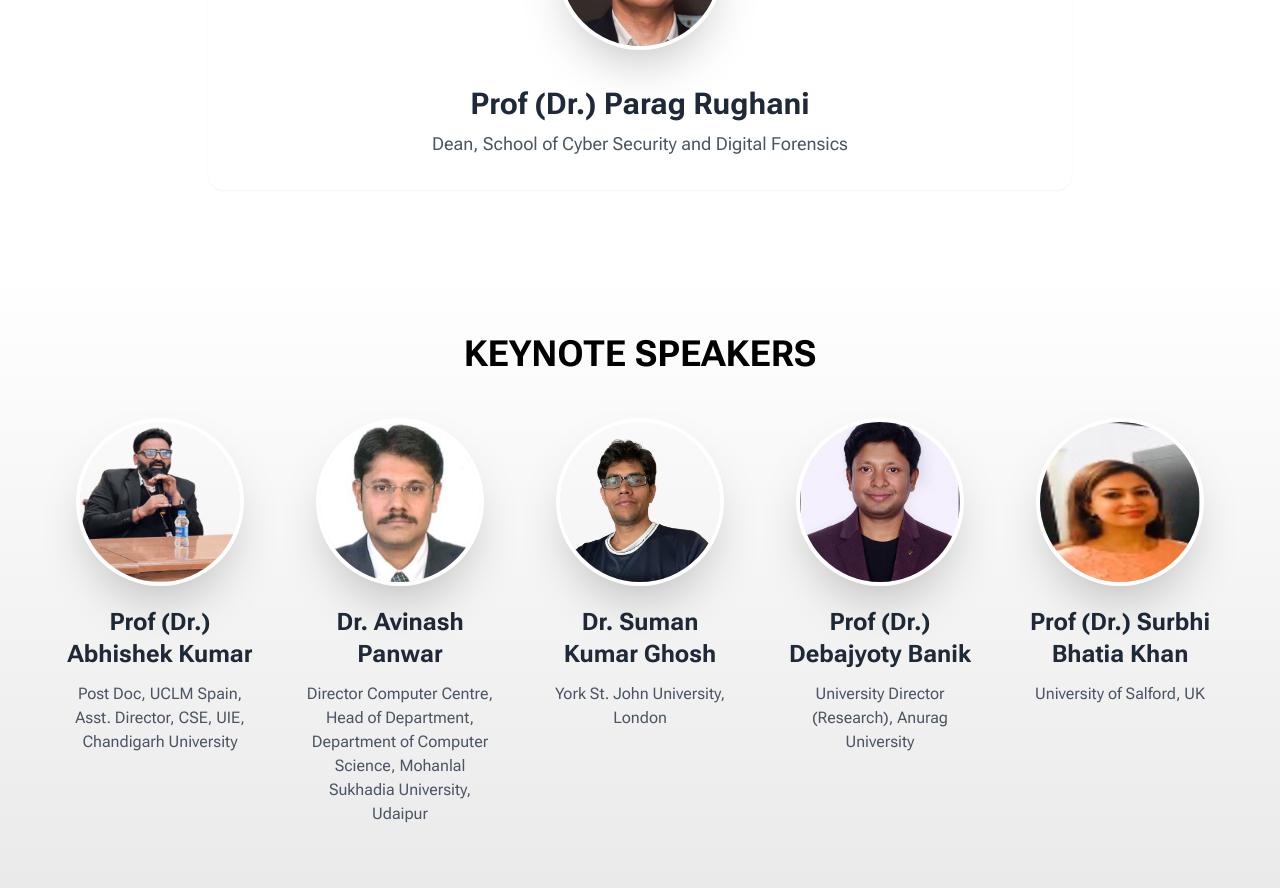
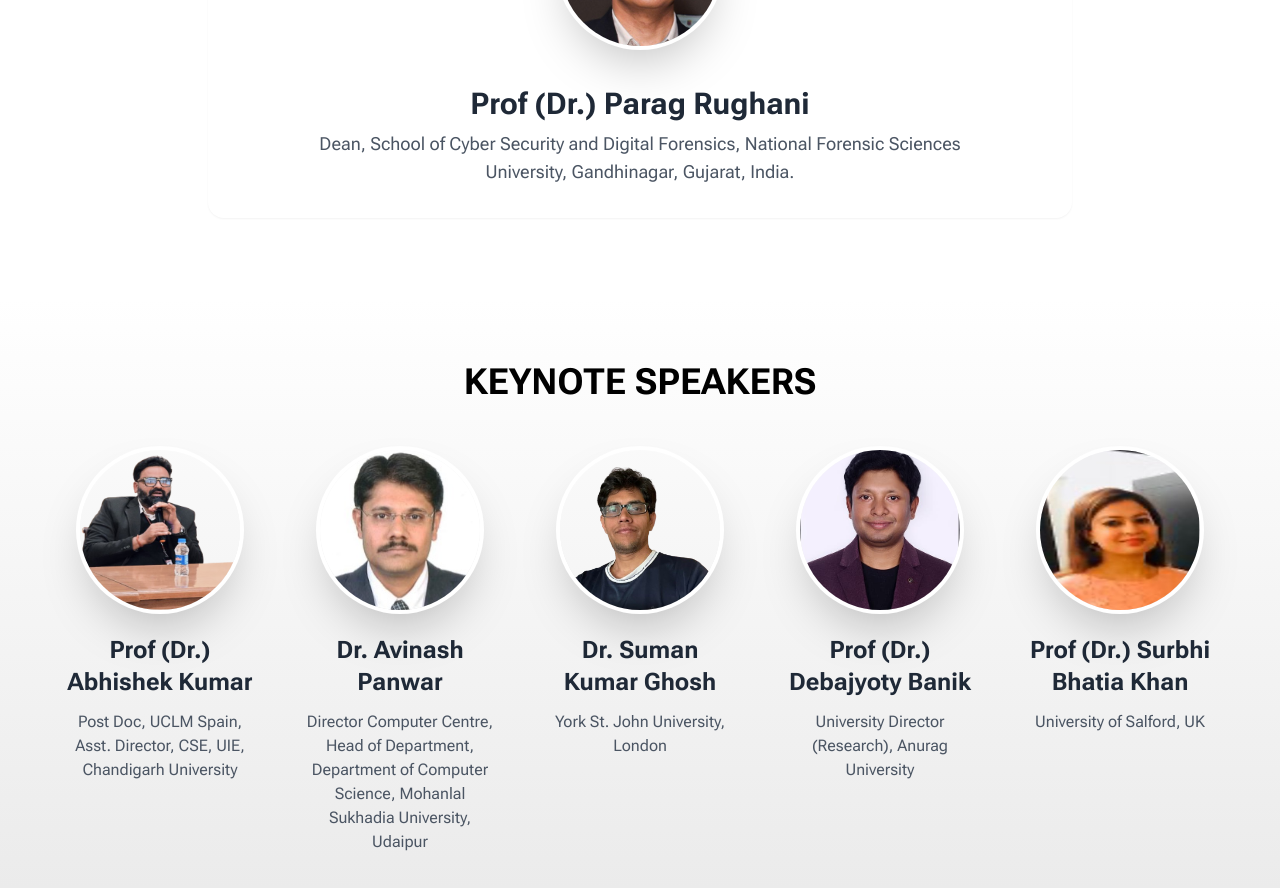
Before and after one commit to vverma022/conference-website, a React (Vite) app: page / in a window 1280 px wide. Shown: the part 2240-3128 px from the top of the page. Built offline with nearby package versions, Linux system fonts and the light colour scheme; a web font is replaced by a local one.

Commit message:
Update Chief Guest's role description to include full title and affiliation for clarity and completeness.

```diff
--- a/src/sections/chief-guest.jsx
+++ b/src/sections/chief-guest.jsx
@@ -7,7 +7,7 @@ import { Avatar, AvatarFallback, AvatarImage } from "@/components/ui/avatar"
 export function ChiefGuest() {
   const chiefGuest = {
     name: 'Prof (Dr.) Parag Rughani',
-    role: 'Dean, School of Cyber Security and Digital Forensics',
+    role: 'Dean, School of Cyber Security and Digital Forensics, National Forensic Sciences University, Gandhinagar, Gujarat, India.',
     image: '/cg.jpeg', // Fallback image from public; AvatarFallback will handle initials if missing
   }
 
```
